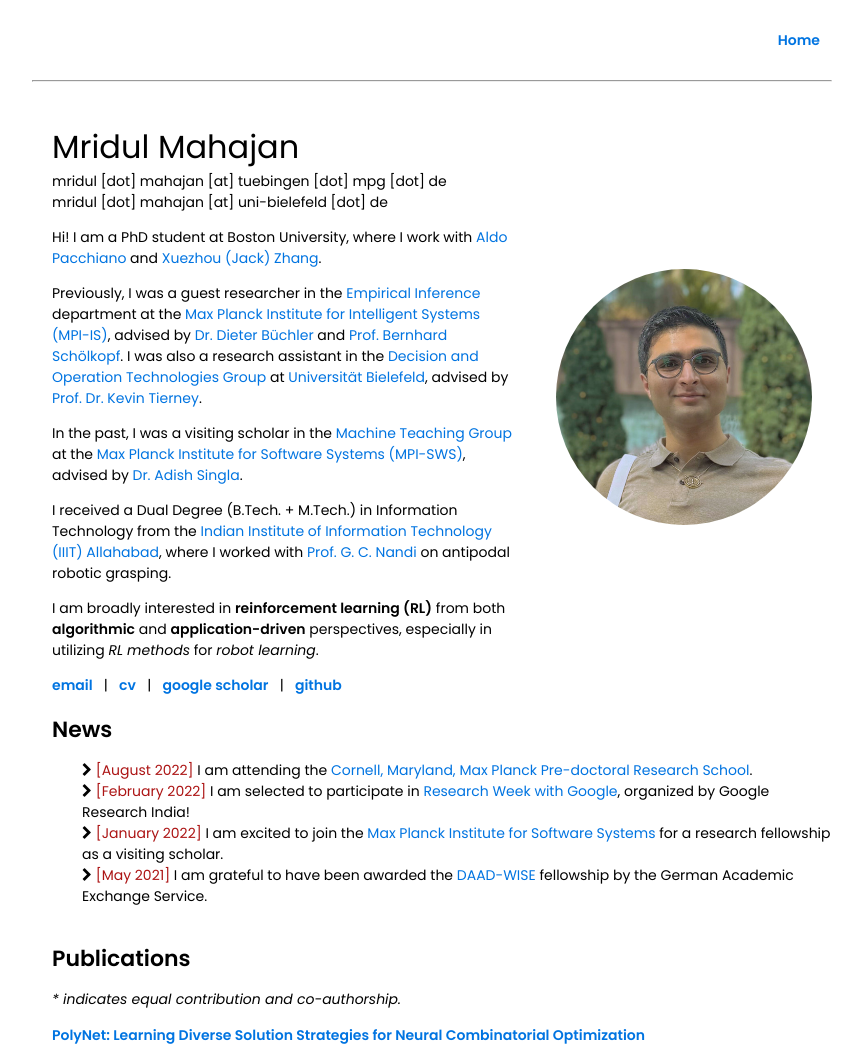
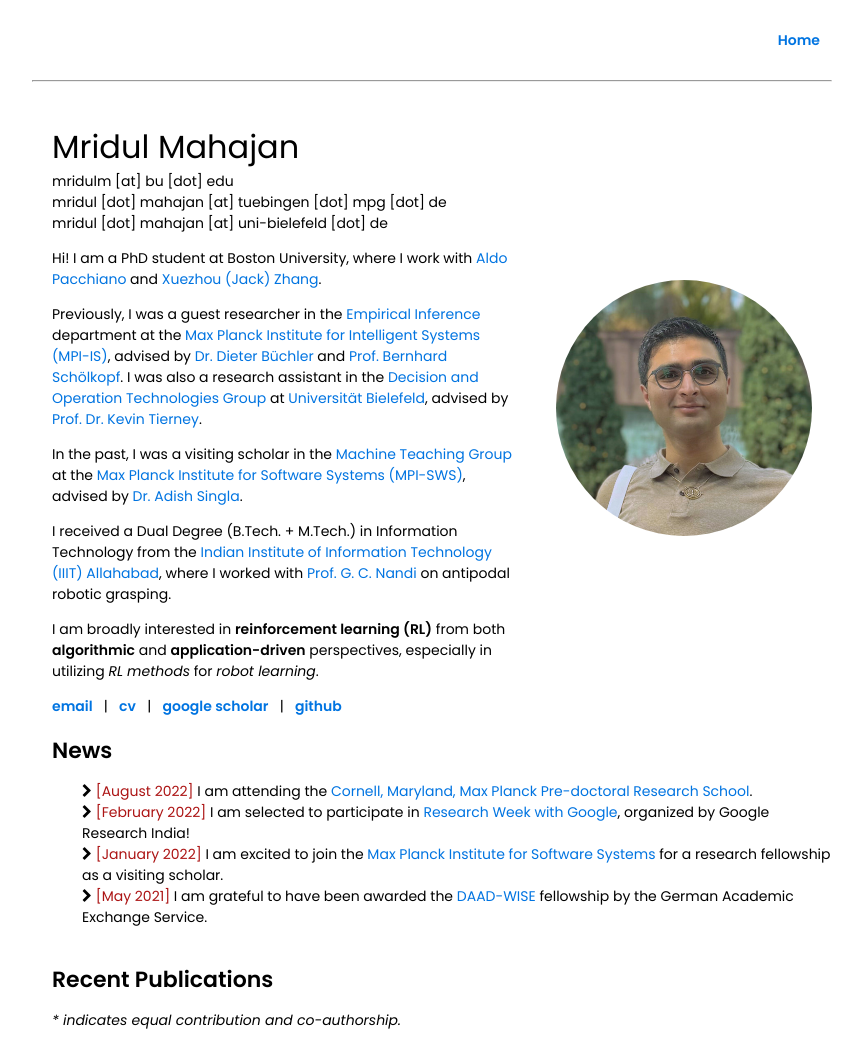
Before and after one commit to MridulMahajan44/mridulmahajan44.github.io, a plain HTML site: page index.html in a window 1280 px wide. Shown: the top 1049 px of the page, without its empty margins (208-1071 px from the left). Drawn offline with Linux system fonts and the light colour scheme.

Commit message:
Update index.html

```diff
--- a/index.html
+++ b/index.html
@@ -44,7 +44,8 @@
               <p style="text-align:left">
                 <name>Mridul Mahajan</name>
                 <br>
-
+                mridulm [at] bu [dot] edu
+                <br>
                 mridul [dot] mahajan [at] tuebingen [dot] mpg [dot] de
                 <br>
                 mridul [dot] mahajan [at] uni-bielefeld [dot] de
@@ -139,7 +140,7 @@
           <tbody>
             <tr>
             <td style="padding-left:20px;padding-bottom:0px;width:100%;vertical-align:middle">
-              <heading><b>Publications</b></heading>
+              <heading><b>Recent Publications</b></heading>
 
               <!-- <p>For the most up-to-date list of publications, please see <a href="https://scholar.google.com/citations?user=LUe32ToAAAAJ&hl=en">google scholar</a>.
                 <br> -->
@@ -202,7 +203,7 @@
             </td>
           </tr>
 
-            <!-- <td style="padding-left:20px;padding-bottom:20px;width:15%;vertical-align:middle"><img src="paper_imgs/losey_2021.png" style="border-radius:5%/10%;width:200px"></td> -->
+<!--             <!-- <td style="padding-left:20px;padding-bottom:20px;width:15%;vertical-align:middle"><img src="paper_imgs/losey_2021.png" style="border-radius:5%/10%;width:200px"></td> -->
             <td style="padding-left:20px;padding-bottom:20px;width:100%;vertical-align:left">
               <a href="https://ai-2-ase.github.io/papers/30%5CCameraReady%5CCamera_Ready_AAAI_Workshop_AI2ASE.pdf">
                 <papertitle>On Solving Inverse Kinematics of Redundant Robots Using Invertible
@@ -218,9 +219,9 @@
               <!-- <a href="https://arxiv.org/abs/2107.02349">paper</a> -->
               <p></p>
             </td>
-          </tr>
+          </tr>  -->
 
-            <!-- <td style="padding-left:20px;padding-bottom:20px;width:15%;vertical-align:middle"><img src="paper_imgs/losey_2021.png" style="border-radius:5%/10%;width:200px"></td> -->
+<!--             <!-- <td style="padding-left:20px;padding-bottom:20px;width:15%;vertical-align:middle"><img src="paper_imgs/losey_2021.png" style="border-radius:5%/10%;width:200px"></td> -->
             <td style="padding-left:20px;padding-bottom:20px;width:100%;vertical-align:left">
               <a href="https://ieeexplore.ieee.org/document/9179578">
                 <papertitle>Robotic Grasp Detection by Learning Representation in a Vector Quantized Manifold</papertitle>
@@ -235,7 +236,7 @@
               <!-- <a href="https://arxiv.org/abs/2107.02349">paper</a> -->
               <p></p>
             </td>
-          </tr>
+          </tr>  -->
 
 
 
```
